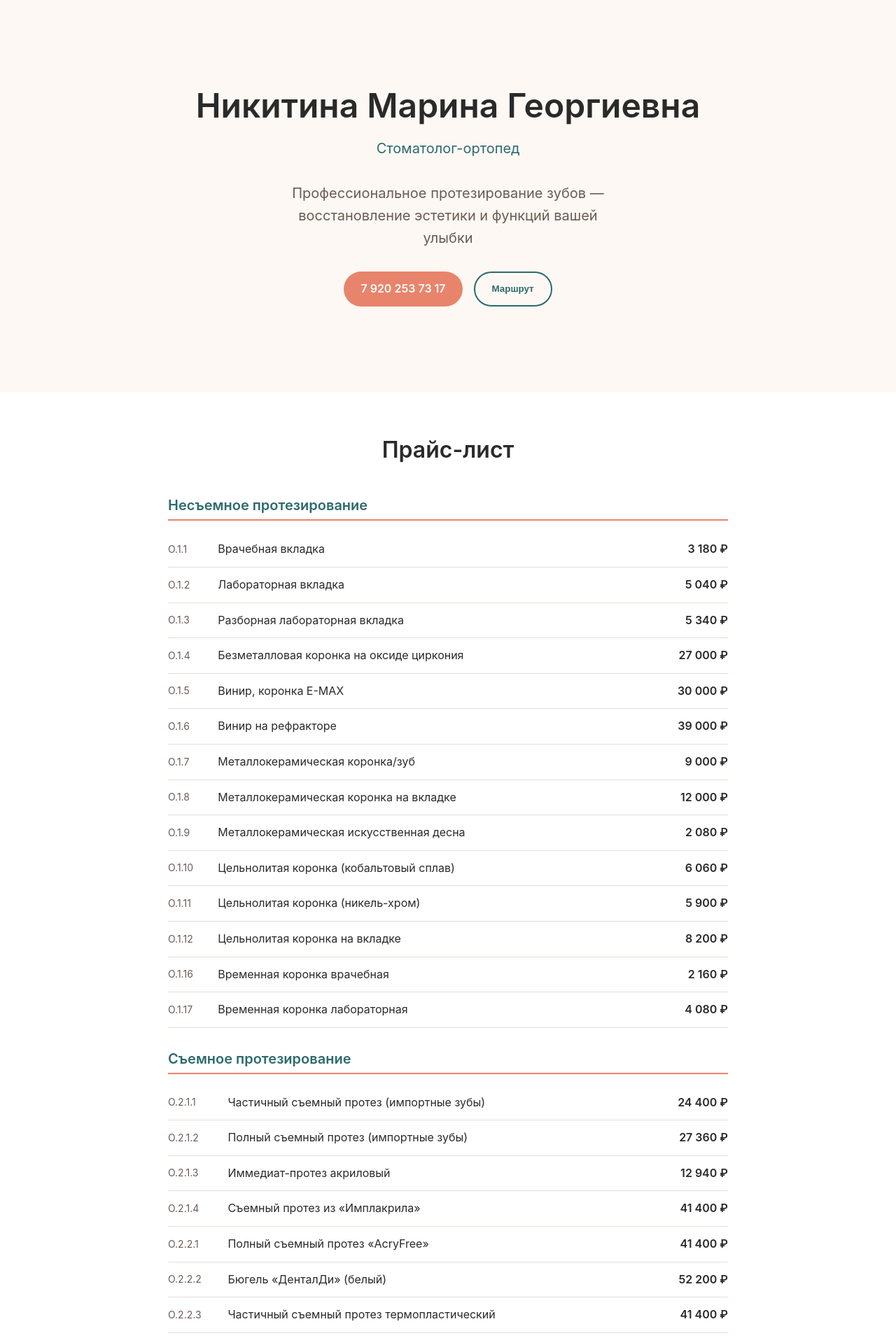
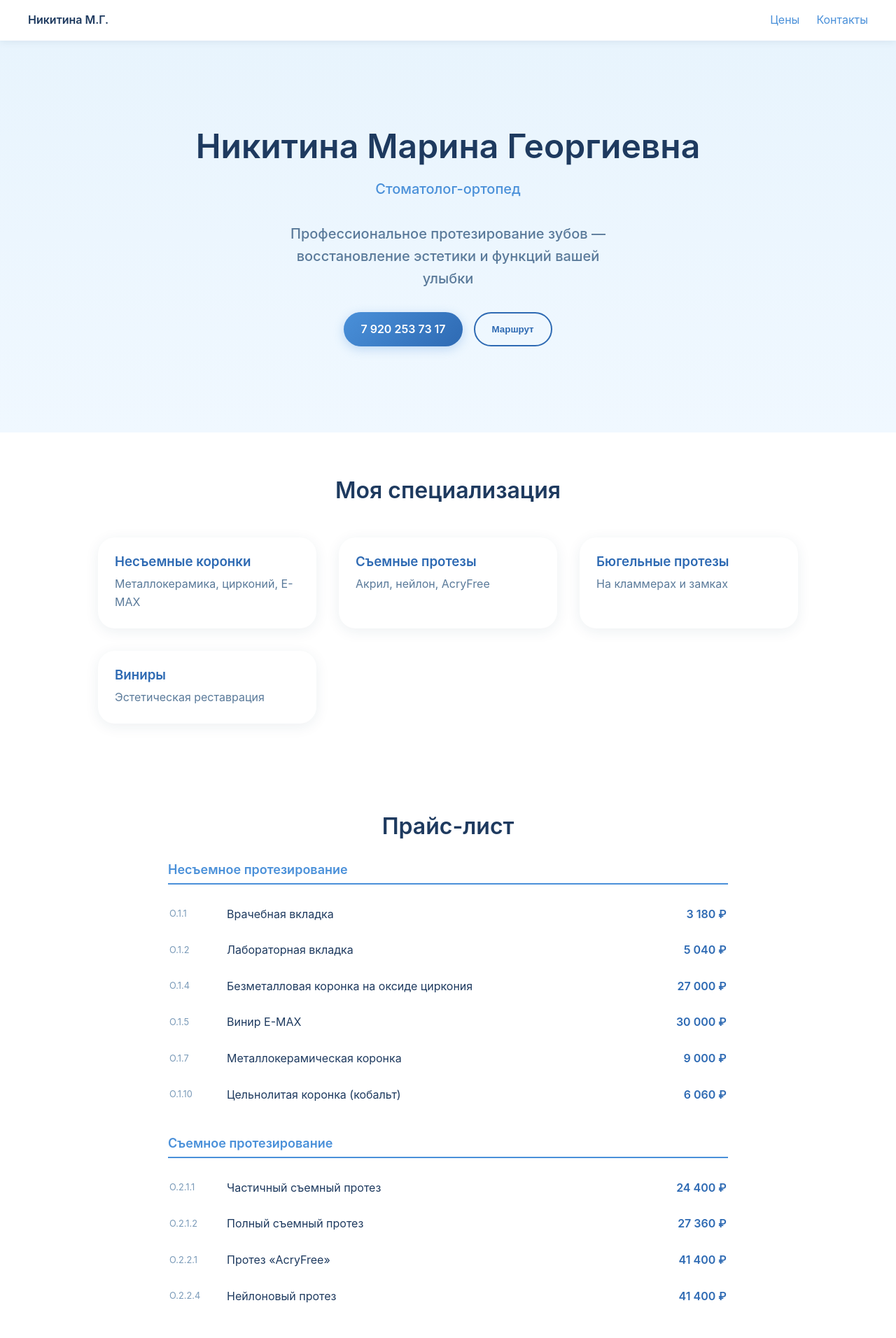
Before and after one commit to vpcea2s1r/nikitina-ortoped, a Next.js app: page / in a window 1280 px wide. Shown: the top 1912 px of the page at 70% size. Built offline with nearby package versions, Linux system fonts and the light colour scheme.

Commit message:
feat: светло-голубая цветовая схема

```diff
--- a/app/globals.css
+++ b/app/globals.css
@@ -1,25 +1,37 @@
-/* Чистый CSS без Tailwind */
+/* Светло-голубая цветовая схема */
 * { margin: 0; padding: 0; box-sizing: border-box; }
-body { font-family: -apple-system, BlinkMacSystemFont, 'Segoe UI', sans-serif; background: #FDF8F3; color: #2A2A2A; line-height: 1.6; }
+body { font-family: -apple-system, BlinkMacSystemFont, 'Segoe UI', sans-serif; background: #F0F8FF; color: #1E3A5F; line-height: 1.6; }
 .container { max-width: 1200px; margin: 0 auto; padding: 0 1rem; }
 section { padding: 4rem 0; }
 h1, h2, h3 { font-weight: 600; line-height: 1.2; }
 a { text-decoration: none; color: inherit; }
 .btn { display: inline-flex; align-items: center; justify-content: center; padding: 0.75rem 1.5rem; border-radius: 9999px; font-weight: 600; cursor: pointer; transition: all 0.3s; border: none; }
-.btn-primary { background: #E8846B; color: white; }
-.btn-primary:hover { background: #D46F52; }
-.btn-secondary { border: 2px solid #2D6A6E; color: #2D6A6E; background: transparent; }
-.btn-secondary:hover { background: #2D6A6E; color: white; }
-.card { background: white; border-radius: 1.5rem; padding: 1.5rem; box-shadow: 0 4px 20px rgba(0,0,0,0.08); }
-.hero { min-height: 70vh; display: flex; align-items: center; justify-content: center; text-align: center; }
-.hero h1 { font-size: 2.5rem; margin-bottom: 1rem; }
-.hero p { font-size: 1.25rem; color: #2D6A6E; margin-bottom: 2rem; }
+.btn-primary { background: linear-gradient(135deg, #4A90D9 0%, #2E6AB3 100%); color: white; box-shadow: 0 4px 15px rgba(74, 144, 217, 0.3); }
+.btn-primary:hover { transform: translateY(-2px); box-shadow: 0 8px 25px rgba(74, 144, 217, 0.4); }
+.btn-secondary { border: 2px solid #2E6AB3; color: #2E6AB3; background: transparent; }
+.btn-secondary:hover { background: #2E6AB3; color: white; }
+.card { background: white; border-radius: 1.5rem; padding: 1.5rem; box-shadow: 0 4px 20px rgba(30, 58, 95, 0.08); }
+.hero { min-height: 70vh; display: flex; align-items: center; justify-content: center; text-align: center; background: linear-gradient(180deg, #E8F4FD 0%, #F0F8FF 100%); }
+.hero h1 { font-size: 2.5rem; color: #1E3A5F; margin-bottom: 1rem; }
+.hero p { font-size: 1.25rem; color: #4A90D9; font-weight: 500; margin-bottom: 2rem; }
+.hero .subtitle { color: #5A7A9A; max-width: 500px; margin: 0 auto 2rem; }
 .services { background: white; }
-.services h2 { text-align: center; margin-bottom: 3rem; font-size: 2rem; }
+.services h2 { text-align: center; margin-bottom: 3rem; font-size: 2rem; color: #1E3A5F; }
 .services-grid { display: grid; grid-template-columns: repeat(auto-fit, minmax(250px, 1fr)); gap: 2rem; max-width: 1000px; margin: 0 auto; }
-.contacts { background: linear-gradient(to bottom, white, #FDF8F3); text-align: center; }
-.contacts h2 { font-size: 2rem; margin-bottom: 1rem; }
-.contacts p { color: #6B5B55; margin-bottom: 2rem; }
-footer { background: #5A4A41; color: rgba(255,255,255,0.7); text-align: center; padding: 2rem 0; }
-.grid-2 { display: grid; grid-template-columns: 1fr; gap: 2rem; }
-@media (min-width: 768px) { .grid-2 { grid-template-columns: 1fr 1fr; } .hero h1 { font-size: 3rem; } }
+.services .card h3 { color: #2E6AB3; margin-bottom: 0.5rem; }
+.services .card p { color: #5A7A9A; }
+.contacts { background: linear-gradient(to bottom, white, #E8F4FD); text-align: center; }
+.contacts h2 { font-size: 2rem; color: #1E3A5F; margin-bottom: 1rem; }
+.contacts p { color: #5A7A9A; margin-bottom: 2rem; }
+.price-section { background: white; }
+.price-section h2 { text-align: center; margin-bottom: 2rem; font-size: 2rem; color: #1E3A5F; }
+.price-category { margin-bottom: 2rem; }
+.price-category h3 { font-size: 1.125rem; color: #4A90D9; margin-bottom: 1rem; padding-bottom: 0.5rem; border-bottom: 2px solid #4A90D9; }
+.price-table { width: 100%; }
+.price-table tr { border-bottom: 1px solid #E0EBF5; }
+.price-table td { padding: 0.75rem 0; }
+.price-table .code { color: #7A9AB8; font-size: 0.8rem; width: 80px; }
+.price-table .name { text-align: left; }
+.price-table .price { text-align: right; font-weight: 600; color: #2E6AB3; }
+footer { background: #1E3A5F; color: rgba(255,255,255,0.7); text-align: center; padding: 2rem 0; }
+@media (min-width: 768px) { .hero h1 { font-size: 3rem; } }
--- a/app/page.tsx
+++ b/app/page.tsx
@@ -1,5 +1,5 @@
 /**
- * Главная страница - С прайс-листом
+ * Главная страница - Светло-голубая схема
  */
 "use client";
 
@@ -12,31 +12,19 @@ const PRICE_LIST = [
     items: [
       { code: "О.1.1", name: "Врачебная вкладка", price: "3 180 ₽" },
       { code: "О.1.2", name: "Лабораторная вкладка", price: "5 040 ₽" },
-      { code: "О.1.3", name: "Разборная лабораторная вкладка", price: "5 340 ₽" },
       { code: "О.1.4", name: "Безметалловая коронка на оксиде циркония", price: "27 000 ₽" },
-      { code: "О.1.5", name: "Винир, коронка E-MAX", price: "30 000 ₽" },
-      { code: "О.1.6", name: "Винир на рефракторе", price: "39 000 ₽" },
-      { code: "О.1.7", name: "Металлокерамическая коронка/зуб", price: "9 000 ₽" },
-      { code: "О.1.8", name: "Металлокерамическая коронка на вкладке", price: "12 000 ₽" },
-      { code: "О.1.9", name: "Металлокерамическая искусственная десна", price: "2 080 ₽" },
-      { code: "О.1.10", name: "Цельнолитая коронка (кобальтовый сплав)", price: "6 060 ₽" },
-      { code: "О.1.11", name: "Цельнолитая коронка (никель-хром)", price: "5 900 ₽" },
-      { code: "О.1.12", name: "Цельнолитая коронка на вкладке", price: "8 200 ₽" },
-      { code: "О.1.16", name: "Временная коронка врачебная", price: "2 160 ₽" },
-      { code: "О.1.17", name: "Временная коронка лабораторная", price: "4 080 ₽" },
+      { code: "О.1.5", name: "Винир E-MAX", price: "30 000 ₽" },
+      { code: "О.1.7", name: "Металлокерамическая коронка", price: "9 000 ₽" },
+      { code: "О.1.10", name: "Цельнолитая коронка (кобальт)", price: "6 060 ₽" },
     ]
   },
   {
     category: "Съемное протезирование",
     items: [
-      { code: "О.2.1.1", name: "Частичный съемный протез (импортные зубы)", price: "24 400 ₽" },
-      { code: "О.2.1.2", name: "Полный съемный протез (импортные зубы)", price: "27 360 ₽" },
-      { code: "О.2.1.3", name: "Иммедиат-протез акриловый", price: "12 940 ₽" },
-      { code: "О.2.1.4", name: "Съемный протез из «Имплакрила»", price: "41 400 ₽" },
-      { code: "О.2.2.1", name: "Полный съемный протез «AcryFree»", price: "41 400 ₽" },
-      { code: "О.2.2.2", name: "Бюгель «ДенталДи» (белый)", price: "52 200 ₽" },
-      { code: "О.2.2.3", name: "Частичный съемный протез термопластический", price: "41 400 ₽" },
-      { code: "О.2.2.4", name: "Нейлоновый съемный протез", price: "41 400 ₽" },
+      { code: "О.2.1.1", name: "Частичный съемный протез", price: "24 400 ₽" },
+      { code: "О.2.1.2", name: "Полный съемный протез", price: "27 360 ₽" },
+      { code: "О.2.2.1", name: "Протез «AcryFree»", price: "41 400 ₽" },
+      { code: "О.2.2.4", name: "Нейлоновый протез", price: "41 400 ₽" },
     ]
   },
   {
@@ -44,35 +32,45 @@ const PRICE_LIST = [
     items: [
       { code: "О.2.3.1", name: "Бюгельный протез (2 кламмера)", price: "60 700 ₽" },
       { code: "О.2.3.2", name: "Бюгельный протез (3 кламмера)", price: "62 400 ₽" },
-      { code: "О.2.3.3", name: "Бюгельный протез (2 замка)", price: "83 200 ₽" },
+      { code: "О.2.3.3", name: "Бюгельный протез (замки)", price: "83 200 ₽" },
     ]
   },
-  {
-    category: "Прочие работы",
-    items: [
-      { code: "О.3.1", name: "Снятие альгинатных оттисков", price: "720 ₽" },
-      { code: "О.3.2", name: "Снятие двухслойных оттисков (Speedex)", price: "1 380 ₽" },
-      { code: "О.3.6", name: "Фиксация коронки «Fuji»", price: "960 ₽" },
-      { code: "О.3.10", name: "Снятие металлокерамической коронки", price: "1 000 ₽" },
-      { code: "О.3.11", name: "Диагностические модели двух челюстей", price: "1 800 ₽" },
-      { code: "О.3.17", name: "Перебазировка съемного протеза (врачебная)", price: "4 200 ₽" },
-      { code: "О.3.18", name: "Перебазировка съемного протеза (лабораторная)", price: "5 700 ₽" },
-      { code: "О.3.21", name: "Починка перелома съемного протеза", price: "3 360 ₽" },
-      { code: "О.3.22", name: "Приварка одного зуба", price: "3 180 ₽" },
-    ]
-  }
 ];
 
 export default function Home() {
   return (
-    <div style={{ minHeight: '100vh', background: '#FDF8F3' }}>
+    <div style={{ minHeight: '100vh' }}>
+
+      {/* NAV */}
+      <nav style={{
+        background: 'white',
+        padding: '1rem',
+        position: 'sticky',
+        top: 0,
+        boxShadow: '0 2px 10px rgba(30,58,95,0.08)',
+        zIndex: 100
+      }}>
+        <div style={{
+          display: 'flex',
+          justifyContent: 'space-between',
+          alignItems: 'center',
+          maxWidth: '1200px',
+          margin: '0 auto'
+        }}>
+          <span style={{ fontWeight: 600, color: '#1E3A5F' }}>Никитина М.Г.</span>
+          <div style={{ display: 'flex', gap: '1.5rem' }}>
+            <a href="#price" style={{ color: '#4A90D9' }}>Цены</a>
+            <a href="#contacts" style={{ color: '#4A90D9' }}>Контакты</a>
+          </div>
+        </div>
+      </nav>
 
       {/* HERO */}
       <section className="hero">
         <div>
           <h1>Никитина Марина Георгиевна</h1>
           <p>Стоматолог-ортопед</p>
-          <p style={{ color: '#6B5B55', maxWidth: '500px', margin: '0 auto 2rem' }}>
+          <p className="subtitle">
             Профессиональное протезирование зубов — восстановление эстетики и функций вашей улыбки
           </p>
           <div style={{ display: 'flex', gap: '1rem', justifyContent: 'center', flexWrap: 'wrap' }}>
@@ -89,35 +87,41 @@ export default function Home() {
         </div>
       </section>
 
-      {/* PRICE LIST */}
-      <section className="services" id="price">
+      {/* SERVICES */}
+      <section className="services">
+        <div className="container">
+          <h2>Моя специализация</h2>
+          <div className="services-grid">
+            {[
+              { title: "Несъемные коронки", desc: "Металлокерамика, цирконий, E-MAX" },
+              { title: "Съемные протезы", desc: "Акрил, нейлон, AcryFree" },
+              { title: "Бюгельные протезы", desc: "На кламмерах и замках" },
+              { title: "Виниры", desc: "Эстетическая реставрация" },
+            ].map((item) => (
+              <div key={item.title} className="card">
+                <h3>{item.title}</h3>
+                <p>{item.desc}</p>
+              </div>
+            ))}
+          </div>
+        </div>
+      </section>
+
+      {/* PRICE */}
+      <section className="price-section" id="price">
         <div className="container">
           <h2>Прайс-лист</h2>
           <div style={{ maxWidth: '800px', margin: '0 auto' }}>
             {PRICE_LIST.map((section) => (
-              <div key={section.category} style={{ marginBottom: '2rem' }}>
-                <h3 style={{
-                  fontSize: '1.25rem',
-                  color: '#2D6A6E',
-                  marginBottom: '1rem',
-                  paddingBottom: '0.5rem',
-                  borderBottom: '2px solid #E8846B'
-                }}>
-                  {section.category}
-                </h3>
-                <table style={{ width: '100%', borderCollapse: 'collapse' }}>
+              <div key={section.category} className="price-category">
+                <h3>{section.category}</h3>
+                <table className="price-table">
                   <tbody>
                     {section.items.map((item) => (
-                      <tr key={item.code} style={{ borderBottom: '1px solid #E8DDD3' }}>
-                        <td style={{ padding: '0.75rem 0', color: '#6B5B55', fontSize: '0.875rem' }}>
-                          {item.code}
-                        </td>
-                        <td style={{ padding: '0.75rem', textAlign: 'left' }}>
-                          {item.name}
-                        </td>
-                        <td style={{ padding: '0.75rem 0', textAlign: 'right', fontWeight: '600', color: '#2A2A2A' }}>
-                          {item.price}
-                        </td>
+                      <tr key={item.code}>
+                        <td className="code">{item.code}</td>
+                        <td className="name">{item.name}</td>
+                        <td className="price">{item.price}</td>
                       </tr>
                     ))}
                   </tbody>
@@ -129,7 +133,7 @@ export default function Home() {
       </section>
 
       {/* CONTACTS */}
-      <section className="contacts">
+      <section className="contacts" id="contacts">
         <h2>Запишитесь на приём</h2>
         <p>{CLINIC_ADDRESS}</p>
         <a href={`tel:${CLINIC_PHONE}`} className="btn btn-primary" style={{ fontSize: '1.125rem', padding: '1rem 2rem' }}>
```
Also changed, not shown: 1 other file (tests, documents, lock files or other folders).
